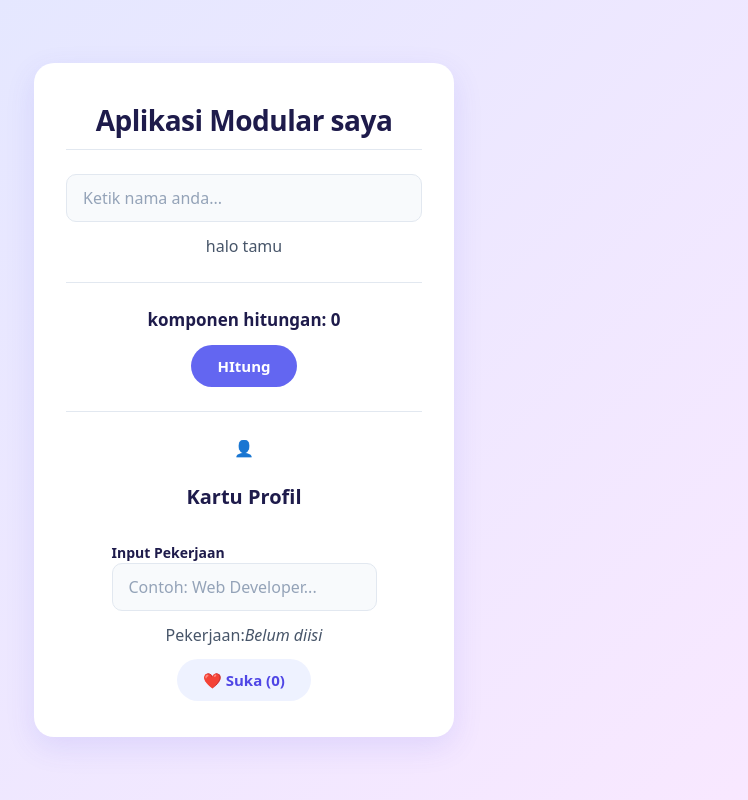
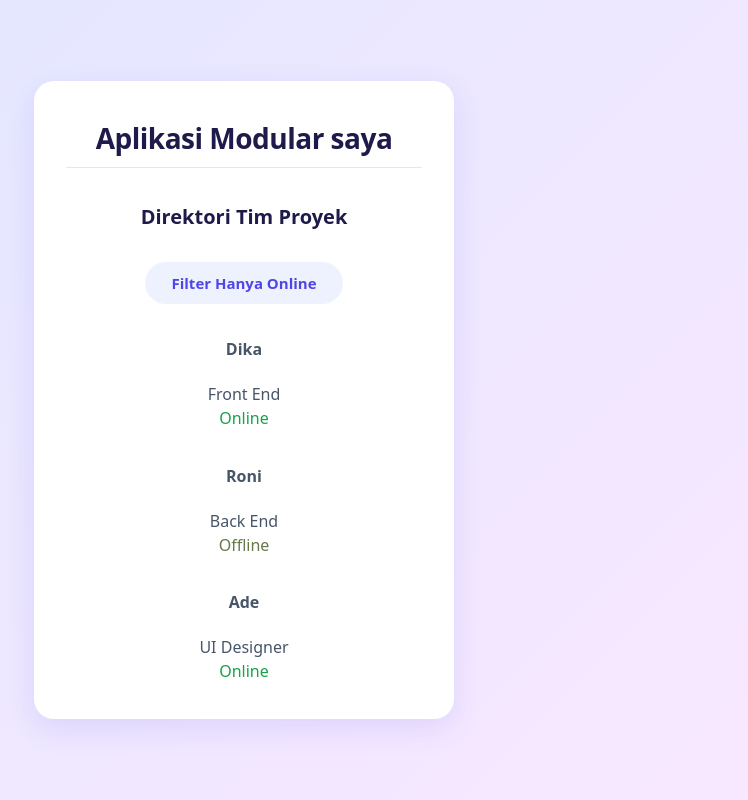
Before and after one commit to Roni-Kurnia/pelatihanKerja, a React (Vite) app: page / in a window 1280 px wide. Shown: the whole page, without its empty margins (396-1144 px from the left). Built offline with nearby package versions, Linux system fonts and the light colour scheme.

Commit message:
modul 1.3

```diff
--- a/src/App.jsx
+++ b/src/App.jsx
@@ -1,15 +1,19 @@
 import Counter from './components/counter';
 import GreetingForm from './components/greetingForm';
 import ProfileCard from './components/profilCard';
+import SkillList from './components/SkillList';
+import TeamDirectory from './components/TeamDirectory';
 import './App.css';
 
 function App() {
   return (
     <div className="container">
       <h1>Aplikasi Modular saya</h1>
-      <GreetingForm />
-      <Counter />
-      <ProfileCard />
+      {/* <GreetingForm /> */}
+      {/* <Counter /> */}
+      {/* <ProfileCard /> */}
+      {/* <SkillList />`     */}
+      <TeamDirectory />
     </div>
   );
 }
--- a/src/components/ProfilCard.jsx
+++ b/src/components/ProfilCard.jsx
@@ -1,5 +1,4 @@
 import { useState } from 'react';
-// import './ProfileCard.css';
 
 function ProfileCard() {
   // State untuk menyimpan data input profesi / pekerjaan
@@ -13,6 +12,8 @@ function ProfileCard() {
     setLikes(likes + 1);
     };
 
+    const [isOnLine, setIsOnLine] = useState(true);
+
     return (
         <div className="profile-card">
             {/* Avatar / Ikon Profil */}
@@ -21,6 +22,19 @@ function ProfileCard() {
                 </div>
 
                 <h2 className="profile-title">Kartu Profil</h2>
+
+            {/* author and status */}
+                <div className='author'>
+                    <h3>Roni Kurnia</h3>
+                    <spans style={{ color: isOnLine ? '#16a34a' : '#64748b'}} >
+                        {isOnLine ? 'sedang aktif' : 'offline'}
+                    </spans>
+                </div>
+                <span>
+                    <button onClick={() => setIsOnLine(!isOnLine)}>
+                        Ganti status
+                    </button>
+                </span>
 
             {/* Form Input Pekerjaan */}
                 <div className="input-group">
--- /dev/null
+++ b/src/components/SkillList.jsx
@@ -0,0 +1,16 @@
+function SkillList() {
+    const skils = ['HTML', 'CSS', 'JAVASCRIPT', 'NODE', 'REACT', 'GIT']
+    return (
+        <div className="card">
+            <h3>Daftar Materi Keahlian</h3>
+            <ul style={{ textAlign: 'left', padding: '20px' }}>
+                {skils.map((item, index) => (
+                    <li key={index}>{item}</li>
+                ))};
+
+            </ul>
+        </div>
+    );
+}
+
+export default SkillList;
--- /dev/null
+++ b/src/components/TeamDirectory.jsx
@@ -0,0 +1,35 @@
+import { useState } from "react";
+
+const daftarAnggota = [
+    { id: '1', nama: 'Dika', peran: 'Front End', isOnline: true },
+    { id: '2', nama: 'Roni', peran: 'Back End', isOnline: false },
+    { id: '3', nama: 'Ade', peran: 'UI Designer', isOnline: true }
+];
+
+function TeamDirectory() {
+    const [hanyaOnline, setHanyaOnline] = useState(false);
+    const dataTampil = hanyaOnline
+        ? daftarAnggota.filter((i) => i.isOnline)
+        : daftarAnggota;
+
+    return (
+        <div className="team-container">
+            <h2>Direktori Tim Proyek</h2>
+            <button onClick={() => setHanyaOnline(!hanyaOnline)}>
+                {hanyaOnline ? 'Tampilkan Semua' : 'Filter Hanya Online'}
+            </button>
+            {dataTampil.map((anggota) => (
+                <div className="card-item" key={anggota.id}>
+                    <h4>{anggota.nama}</h4>
+                    <p>{anggota.peran}</p>
+                    <span style={{color: anggota.isOnline ? '#16a34a' : '#64784a'}}>
+                        {anggota.isOnline ? 'Online' : 'Offline'}
+                    </span>
+                </div>
+            ))}
+
+        </div>
+    );
+}
+
+export default TeamDirectory;
```
Lines whose indentation alone changed are shown as unchanged.
